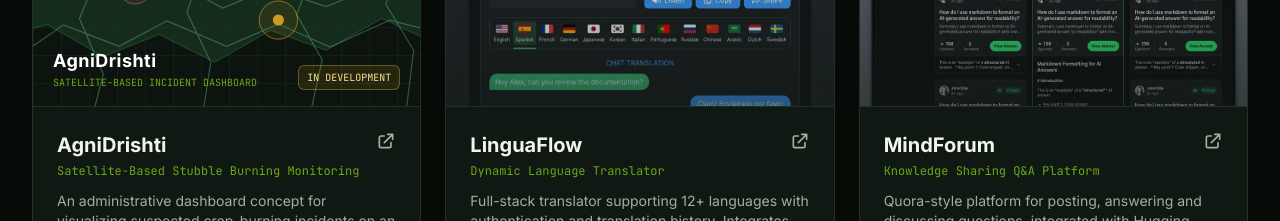
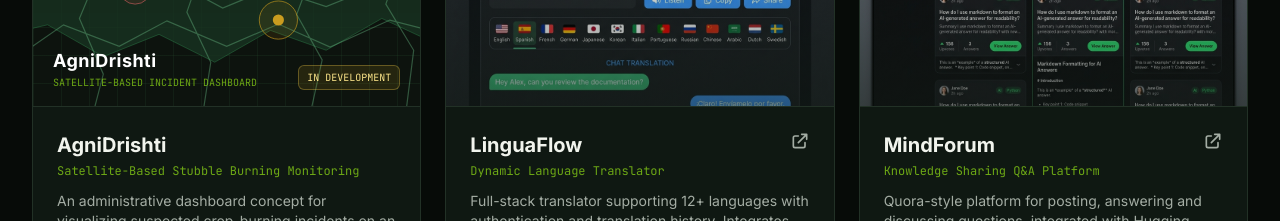
Before and after one commit to ALTAF-ANSARI/My-Portfolio-Website, a Next.js app: page / in a window 1280 px wide. Shown: the part 2020-2241 px from the top of the page. Built offline with nearby package versions, Linux system fonts and the light colour scheme; no server answers.

Commit message:
fix(portfolio): avoid linking to AgniDrishti repo before creation

```diff
--- a/src/data/portfolio.js
+++ b/src/data/portfolio.js
@@ -77,7 +77,7 @@
     subtitle: "Satellite-Based Stubble Burning Monitoring",
     description: "An administrative dashboard concept for visualizing suspected crop-burning incidents on an interactive map and supporting incident storage, assignment, review, and resolution tracking by district authorities. Satellite data integration and implementation are in progress.",
     tech: ["React.js", "Node.js", "Express.js", "MongoDB", "Leaflet"],
-    github: "https://github.com/ALTAF-ANSARI/AgniDrishti",
+    github: "", // Add the repository URL once the AgniDrishti repo is created.
     demo: "",
     isFork: false,
   },
```
